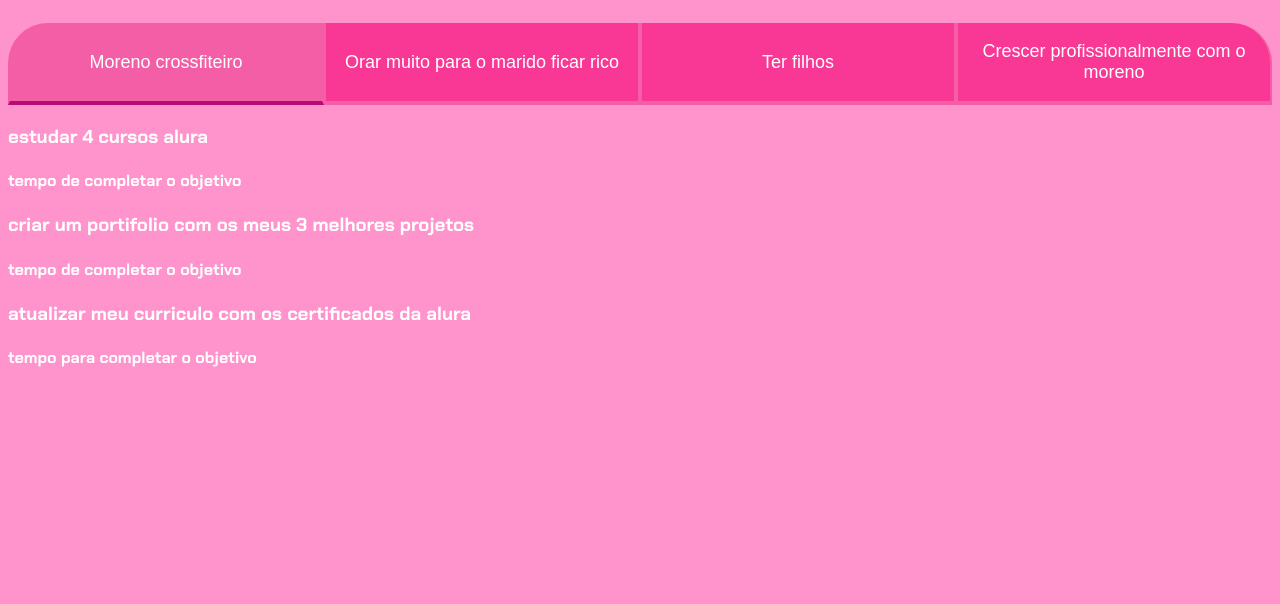
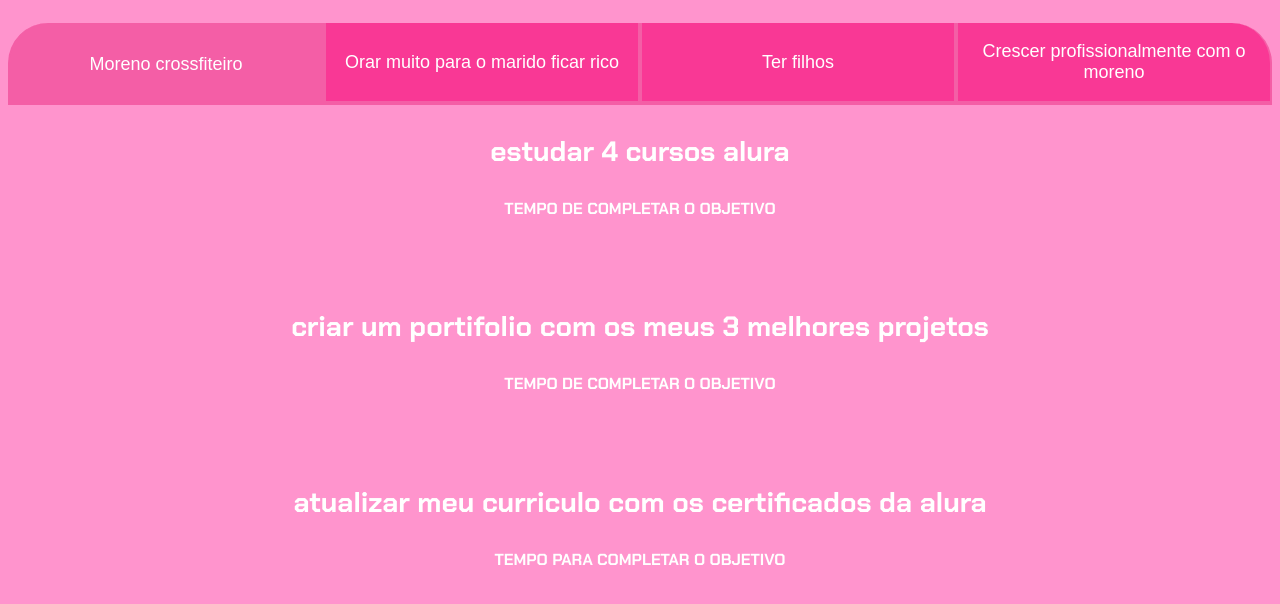
Before and after one commit to evellynyolanda/26.07, a plain HTML site: page index.html in a window 1280 px wide. Shown: the part 80-684 px from the top of the page. Drawn offline with Linux system fonts and the light colour scheme; a web font is replaced by a local one.

Commit message:
Add files via upload

```diff
--- a/style.css
+++ b/style.css
@@ -49,3 +49,29 @@ body {
                         background-color: var(--botao-ativo);
                         border-bottom: 4px solid var(--roxo);
                     }
+                    .ativo{
+                        background-color: var(--botao-ativo);
+                        border-bottom: 4px solid var(--verde);
+                        }
+
+                    .abas-textos{
+                        background-color: var(--texto-fundo);
+                        padding: 40px;
+                        border-radius: 0 0 40px 40px;
+                    }
+
+                    .botao.ativo{
+                        background-color: var(--botao-ativo);
+                        border-bottom: 4px solid var(--verde);
+                        }
+                    .aba-conteudo.ativo{ display:block;
+                        }
+                    .aba-conteudo.ativo{ display:block;
+                        }
+                    .aba-conteudo-titulo-principal{ font-size: 28px;
+                            text-align: center;
+                            color: #ffffff;
+                            }
+                    .aba-conteudo-titulo-secundario{ text-align: center;
+                            color: var(--verde); text-transform: uppercase;
+                            }
```
Also changed, not shown: index.html (+4 -4 lines).
